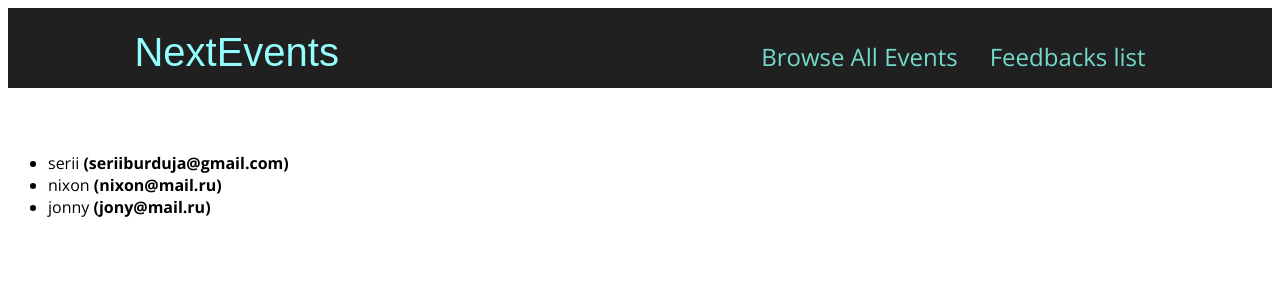
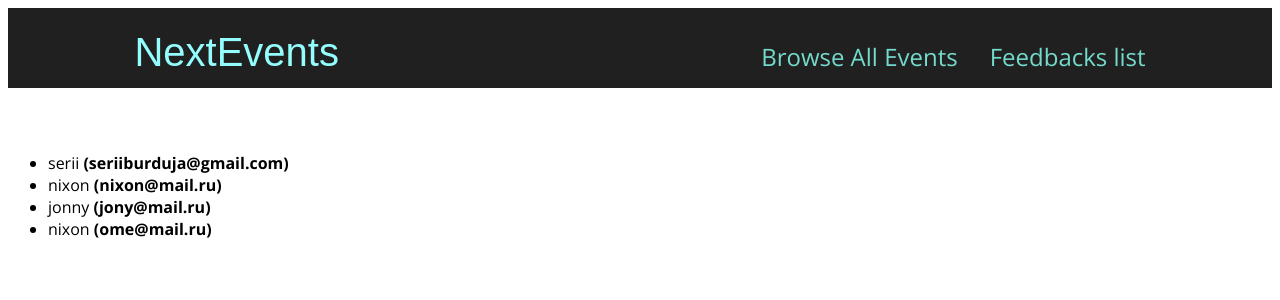
Before and after one commit to seriiserii825/next-course, a Next.js app: page /feedback in a window 1280 px wide. Shown: the top 300 px of the page. Built offline with nearby package versions, Linux system fonts and the light colour scheme.

Commit message:
feedback

```diff
--- a/data/feedback.json
+++ b/data/feedback.json
@@ -1 +1 @@
-[{"user":"serii","email":"seriiburduja@gmail.com"},{"user":"nixon","email":"nixon@mail.ru"},{"user":"jonny","email":"jony@mail.ru"}]
+[{"user":"serii","email":"seriiburduja@gmail.com"},{"user":"nixon","email":"nixon@mail.ru"},{"user":"jonny","email":"jony@mail.ru"},{"user":"nixon","email":"ome@mail.ru"}]
--- a/pages/feedback.js
+++ b/pages/feedback.js
@@ -18,7 +18,7 @@ function Feedback({ feedback }) {
 
 export default Feedback;
 
-export async function getStaticProps() {
+export async function getServerSideProps() {
   const filePath = getFilePath();
   const data = getFileData(filePath);
   return {
```
